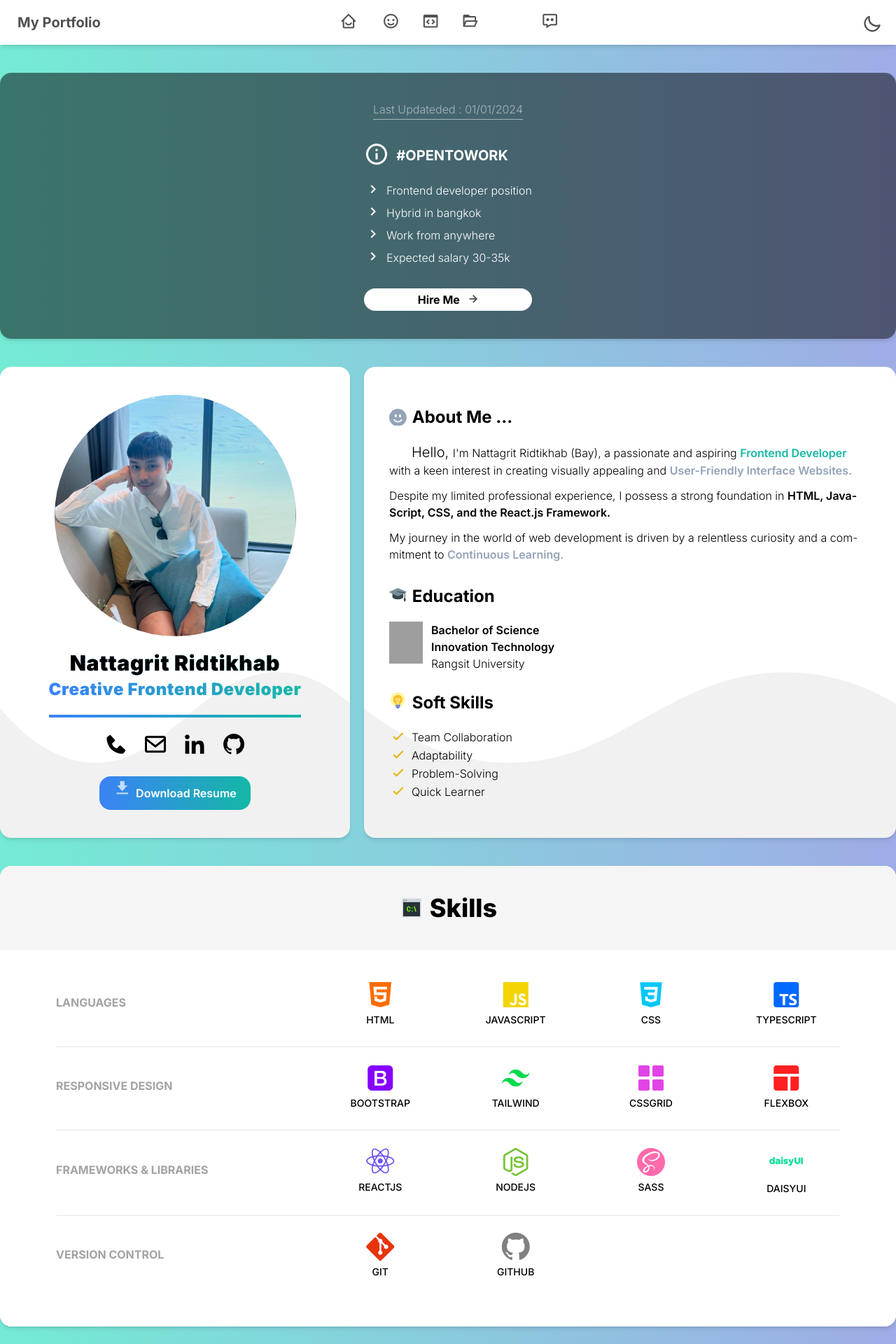
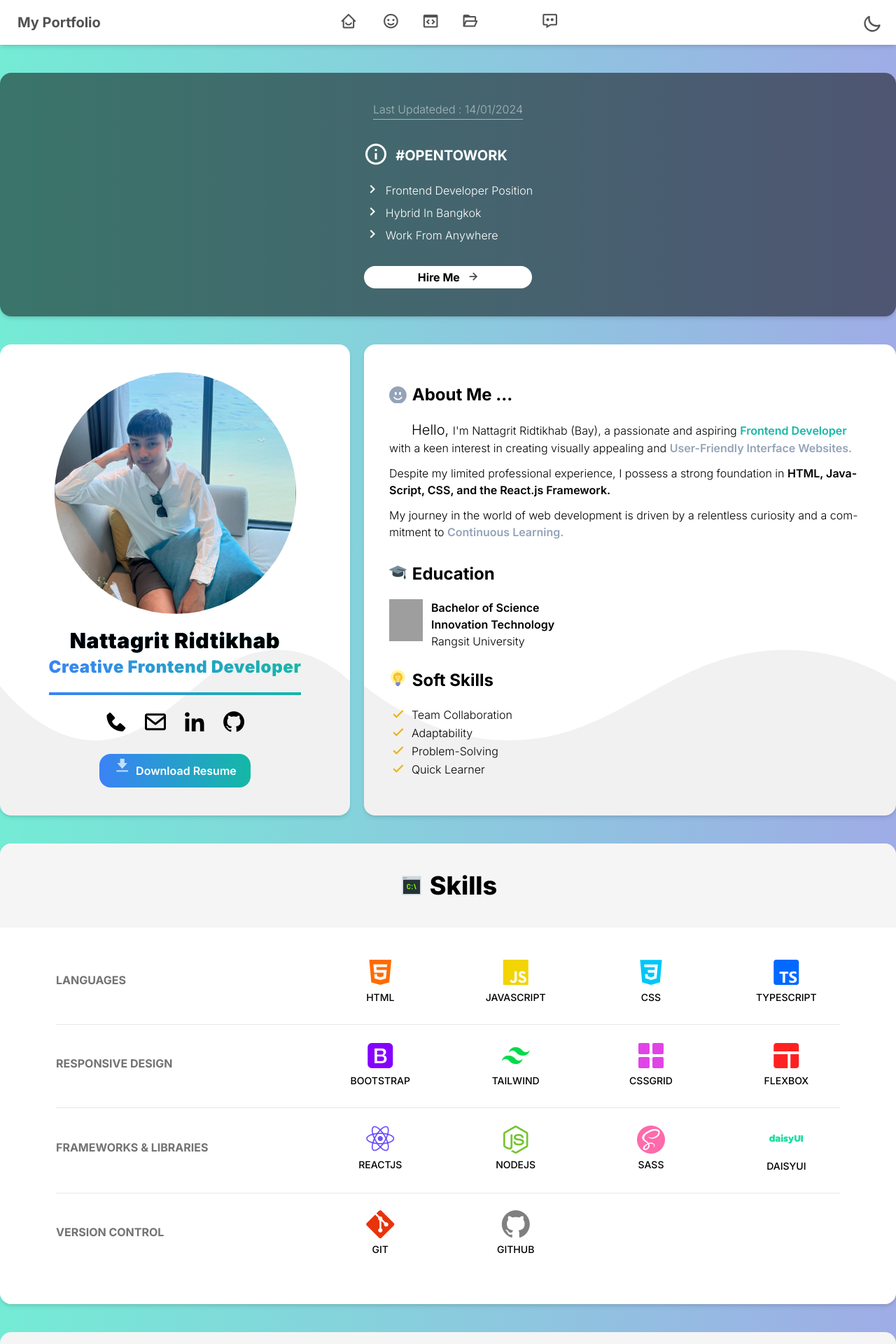
Before and after one commit to Basicbay/Portfolio-React, a React (Vite) app: page / in a window 1280 px wide. Shown: the top 1920 px of the page at 70% size. Built offline with nearby package versions, Linux system fonts and the light colour scheme; grey boxes are pictures that could not be loaded; some icons are missing.

Commit message:
14/01/24

```diff
--- a/src/components/navbar/notice.tsx
+++ b/src/components/navbar/notice.tsx
@@ -8,13 +8,13 @@ function Notice() {
       <motion.div className="p-5 py-10 card text-white bg-black bg-opacity-50 my-10 shadow-md" whileHover={{ scale: 1.02 }}>
 
         <div className=" text-center self-center">
-          <p className=" underline underline-offset-8 mb-10 bx-flashing">Last Updateded : 01/01/2024</p>
+          <p className=" underline underline-offset-8 mb-10 bx-flashing">Last Updateded : 14/01/2024</p>
           <p className=' text-left text-xl  font-bold my-5 '><i className='bx-fw bx bx-info-circle bx-md ' style={{ color: '#ffffff' }}></i>#OPENTOWORK  </p>
           <div className='mb-5 leading-loose text-left '>
-            <p className=''><i className='bx-fw bx bx-chevron-right bx-sm ' style={{ color: '#ffffff' }}></i>Frontend developer position</p>
-            <p className=''><i className='bx-fw bx bx-chevron-right bx-sm ' style={{ color: '#ffffff' }}></i>Hybrid in bangkok</p>
-            <p className=''><i className='bx-fw bx bx-chevron-right bx-sm ' style={{ color: '#ffffff' }}></i>Work from anywhere</p>
-            <p className=''><i className='bx-fw bx bx-chevron-right bx-sm ' style={{ color: '#ffffff' }}></i>Expected salary 30-35k</p>
+            <p className=''><i className='bx-fw bx bx-chevron-right bx-sm ' style={{ color: '#ffffff' }}></i>Frontend Developer Position</p>
+            <p className=''><i className='bx-fw bx bx-chevron-right bx-sm ' style={{ color: '#ffffff' }}></i>Hybrid In Bangkok</p>
+            <p className=''><i className='bx-fw bx bx-chevron-right bx-sm ' style={{ color: '#ffffff' }}></i>Work From Anywhere</p>
+           {/* <p className=''><i className='bx-fw bx bx-chevron-right bx-sm ' style={{ color: '#ffffff' }}></i>Expected salary 30-35k</p> */}
           </div>
 
             <HashLink smooth to="/#contact"
--- a/src/components/projects/projects.tsx
+++ b/src/components/projects/projects.tsx
@@ -20,10 +20,11 @@ function Projects() {
         <motion.div className="card w-full shadow-md bg-white dark:bg-neutral-900 text-center md:text-left " whileHover={{ scale: 1.02 }}>
           <figure><img src={responsive} alt="Shoes" /></figure>
           <div className="card-body">
-            <h2 className="card-title text-2xl font-bold self-center md:self-start mb-5 ">
+            <h2 className="card-title text-2xl font-bold self-center md:self-start ">
               Portfolio Website
               <div className="badge badge-secondary hidden ">Project</div>
             </h2>
+            <p className='tracking-tight'>Responsive design for all devices.</p>
 
 
             <div className=' flex flex-wrap justify-center md:justify-start gap-3 '>
@@ -47,10 +48,12 @@ function Projects() {
         <motion.div className="card w-fill shadow-md bg-white dark:bg-neutral-900 text-center md:text-left  " whileHover={{ scale: 1.02 }}>
           <figure><img src={app} alt="Shoes" /></figure>
           <div className="card-body">
-            <h2 className="card-title text-2xl font-bold self-center md:self-start mb-5">
+            <h2 className="card-title text-2xl font-bold self-center md:self-start ">
             Mobile Game Apps
-              <div className="badge badge-secondary hidden ">For Work</div>
+              <div className="badge badge-primary hidden ">Work</div>
             </h2>
+            More than 50 apps available in :
+
 
             <div className=' flex flex-wrap justify-center md:justify-start gap-2  '>
               <motion.a className=' bg-gradient-to-r from-blue-500 to-teal-500 hover:from-blue-700 hover:to-teal-700 font-semibold text-white   rounded-2xl w-fit p-2 px-2 select-none  ' whileTap={{ scale: 1.1 }} href="https://apps.apple.com/th/developer/nattagrit-ridtikhab/id1288981567" target="_blank" ><span className=''><i className='bx-fw bx bxl-apple bx-sm bx-flashing '></i>Apple Store</span> </motion.a>
--- a/src/components/skills/skills.tsx
+++ b/src/components/skills/skills.tsx
@@ -21,7 +21,7 @@ function Skills() {
         <div className="card rounded-t-none grid bg-white dark:bg-neutral-900 p-10 md:px-20 gap-5 ">
 
           <motion.div className="font-medium grid grid-cols-4 md:grid-cols-6 text-center gap-x-10 gap-y-7  place-items-center border-b-[1px] dark:border-neutral-800 pb-7   "   >
-            <div className=' col-span-4 md:col-span-2 justify-self-center md:justify-self-start ' ><p className=' text-sm lg:text-base font-bold text-neutral-400'>LANGUAGES</p></div>
+            <div className=' col-span-4 md:col-span-2 justify-self-center md:justify-self-start ' ><p className=' text-sm lg:text-base font-bold text-neutral-500'>LANGUAGES</p></div>
             <motion.div className=' ' whileHover={{ scale: 1.1 }}><i className='bx bxl-html5 bx-lg bx-tada-hover' style={{ color: '#ff6b00' }}></i><p>HTML</p></motion.div>
             <motion.div className=' ' whileHover={{ scale: 1.1 }}><i className='bx bxl-javascript bx-lg bx-tada-hover' style={{ color: '#f3d405' }}></i><p>JAVASCRIPT</p></motion.div>
             <motion.div className=' ' whileHover={{ scale: 1.1 }}><i className='bx bxl-css3 bx-lg bx-tada-hover' style={{ color: '#00C7F8' }}></i><p>CSS</p></motion.div>
@@ -29,7 +29,7 @@ function Skills() {
           </motion.div>
 
           <motion.div className="font-medium grid grid-cols-4 md:grid-cols-6 text-center gap-x-10 gap-y-7 place-items-center border-b-[1px] dark:border-neutral-800 pb-7 "   >
-            <div className=' col-span-4 md:col-span-2 justify-self-center md:justify-self-start ' ><p className=' text-sm lg:text-base font-bold   text-left text-neutral-400  '>RESPONSIVE DESIGN</p></div>
+            <div className=' col-span-4 md:col-span-2 justify-self-center md:justify-self-start ' ><p className=' text-sm lg:text-base font-bold   text-left text-neutral-500  '>RESPONSIVE DESIGN</p></div>
             <motion.div className=' ' whileHover={{ scale: 1.1 }}><i className='bx bxl-bootstrap bx-lg bx-tada-hover' style={{ color: '#8500ff' }}></i><p>BOOTSTRAP</p></motion.div>
             <motion.div className=' ' whileHover={{ scale: 1.1 }}><i className='bx bxl-tailwind-css bx-lg bx-tada-hover' style={{ color: '#00DB4C ' }}></i><p>TAILWIND</p></motion.div>
             <motion.div className=' ' whileHover={{ scale: 1.1 }}><i className='bx bxs-grid-alt bx-lg bx-tada-hover' style={{ color: '#E144E6' }}></i><p>CSSGRID</p></motion.div>
@@ -38,7 +38,7 @@ function Skills() {
           </motion.div>
 
           <motion.div className="font-medium grid grid-cols-4 md:grid-cols-6 text-center gap-x-10 gap-y-7 place-items-center border-b-[1px] dark:border-neutral-800 pb-7  "  >
-            <div className=' col-span-4 md:col-span-2 justify-self-center md:justify-self-start' ><p className=' text-sm lg:text-base font-bold   text-left text-neutral-400 '>FRAMEWORKS & LIBRARIES</p></div>
+            <div className=' col-span-4 md:col-span-2 justify-self-center md:justify-self-start' ><p className=' text-sm lg:text-base font-bold   text-left text-neutral-500 '>FRAMEWORKS & LIBRARIES</p></div>
             <motion.div className='  col-start-1 md:col-auto' whileHover={{ scale: 1.1 }}><i className='bx bxl-react bx-lg bx-spin-hover ' style={{ color: '#6D52F7 ' }}></i><p>REACTJS</p></motion.div>
             <motion.div className='  ' whileHover={{ scale: 1.1 }}><i className='bx bxl-nodejs bx-tada-hover bx-lg ' style={{ color: '#75C433' }}></i><p>NODEJS</p></motion.div>
             <motion.div className='  hidden' whileHover={{ scale: 1.1 }}><i className='bx bx-tada-hover bx-lg ' style={{ color: '#5D6D7E' }}><SiNextdotjs /></i><p>NEXT JS</p></motion.div>
@@ -48,13 +48,13 @@ function Skills() {
           </motion.div>
 
           <motion.div className="font-medium grid grid-cols-4 md:grid-cols-6 text-center gap-x-10 gap-y-7 place-items-center  dark:border-neutral-800 pb-7 "   >
-            <div className=' col-span-4 md:col-span-2 justify-self-center md:justify-self-start ' ><p className=' text-sm lg:text-base font-bold   text-left text-neutral-400 '>VERSION CONTROL</p></div>
+            <div className=' col-span-4 md:col-span-2 justify-self-center md:justify-self-start ' ><p className=' text-sm lg:text-base font-bold   text-left text-neutral-500 '>VERSION CONTROL</p></div>
             <motion.div className='  col-start-2 md:col-auto' whileHover={{ scale: 1.1 }}><i className='bx bxl-git bx-lg bx-tada-hover' style={{ color: '#E8330B  ' }}></i><p>GIT</p></motion.div>
             <motion.div className=' ' whileHover={{ scale: 1.1 }}><i className='bx bxl-github bx-lg bx-tada-hover' style={{ color: '#808080 ' }}></i><p>GITHUB</p></motion.div>
           </motion.div>
 
           <div className="font-medium grid grid-cols-2 md:grid-cols-8 text-center gap-x-10 gap-y-7 place-items-center pb-5 md:pb-0 hidden " >
-            <div className='col-span-2 md:col-span-2 justify-self-center md:justify-self-start '><p className=' font-bold   text-left text-neutral-400   '>Build Tools :</p></div>
+            <div className='col-span-2 md:col-span-2 justify-self-center md:justify-self-start '><p className=' font-bold   text-left text-neutral-500   '>Build Tools :</p></div>
             <motion.div className=' ' whileHover={{ scale: 1.1 }}><i className='bx bx-md bx-tada-hover' style={{ color: '#FFBF00' }}><SiBabel /></i><p>BABEL</p></motion.div>
             <motion.div className=' ' whileHover={{ scale: 1.1 }}><i className='bx bx-md bx-tada-hover' style={{ color: '#2471A3 ' }}><SiWebpack /></i><p>WEBPACK</p></motion.div>
           </div>
```
